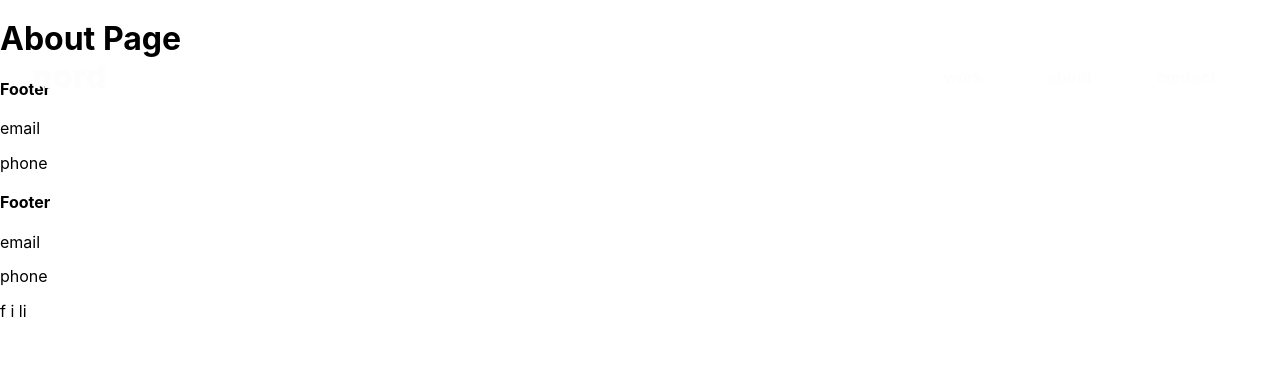
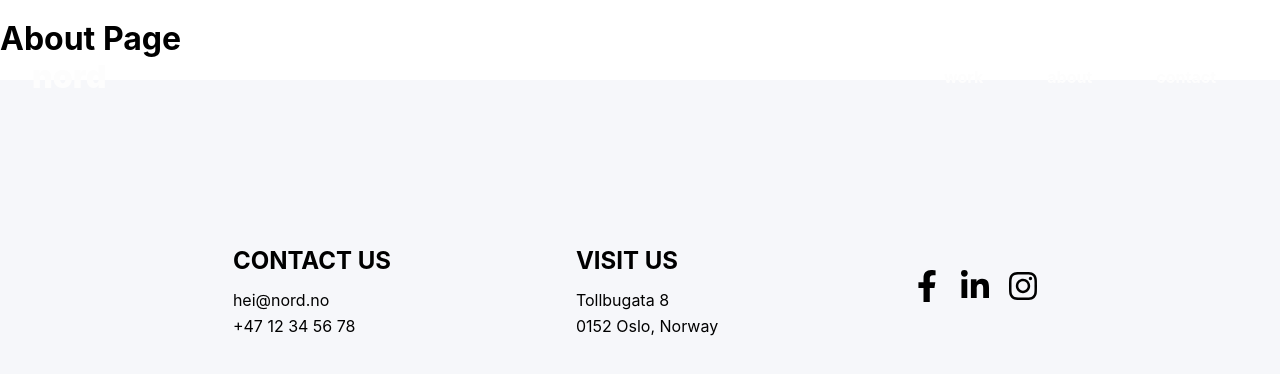
Before and after one commit to gdhebling/nord-agency-website, a Gatsby site in the folder web/: page /about in a window 1280 px wide. Built offline with nearby package versions, Linux system fonts and the light colour scheme; Gatsby itself is replaced by a stand-in of ours.

Commit message:
Finish basis of the Footer component

```diff
--- a/web/src/components/footer.js
+++ b/web/src/components/footer.js
@@ -1,33 +1,80 @@
 import React from 'react';
-import styled from 'styled-components';
+import styled, { css } from 'styled-components';
+import { StyledIconBase } from '@styled-icons/styled-icon';
+import { FacebookF, Instagram, LinkedinIn } from '@styled-icons/fa-brands';
 
-const FooterWrapper = styled.footer``;
+import { FaFacebookF, FaLinkedinIn, FaInstagram } from 'react-icons/fa';
 
-const FooterColumn = styled.div``;
+const FooterWrapper = styled.footer`
+  height: 40vh;
+  align-items: center;
+  justify-content: space-evenly;
+  padding: 3rem;
+  display: flex;
+  background: #f6f7fa;
+`;
 
-const FooterTitle = styled.h4``;
+const FooterColumn = styled.div`
+  text-align: left;
+`;
 
-const FooterItem = styled.p``;
+const FooterTitle = styled.h4`
+  font-size: 1.5rem;
+  font-weight: 700;
+  text-transform: uppercase;
+  margin: 1rem 0;
+`;
 
-const FooterSocialMedia = styled.div``;
+const FooterItem = styled.p`
+  font-size: 1rem;
+  margin: 0.5rem 0;
+`;
+
+const StyledSocialMediaIcons = css`
+  cursor: pointer;
+  font-size: 2rem;
+  margin: 0 0.5rem;
+`;
+
+const StyledFacebookIcon = styled(FaFacebookF)`
+  ${StyledSocialMediaIcons}
+`;
+const StyledLinkedInIcon = styled(FaLinkedinIn)`
+  ${StyledSocialMediaIcons}
+`;
+const StyledInstagramIcon = styled(FaInstagram)`
+  ${StyledSocialMediaIcons}
+`;
+
+/* const FooterSocialMedia = styled.div`
+  display: flex;
+  width: 100%;
+  justify-content: space-between;
+
+  ${StyledIconBase} {
+    margin: 0 0.2rem;
+  }
+`; */
 
 const Footer = () => {
   return (
     <FooterWrapper>
       <FooterColumn>
-        <FooterTitle>Footer</FooterTitle>
-        <FooterItem>email</FooterItem>
-        <FooterItem>phone</FooterItem>
+        <FooterTitle>Contact Us</FooterTitle>
+        <FooterItem>hei@nord.no</FooterItem>
+        <FooterItem>+47 12 34 56 78</FooterItem>
       </FooterColumn>
 
       <FooterColumn>
-        <FooterTitle>Footer</FooterTitle>
-        <FooterItem>email</FooterItem>
-        <FooterItem>phone</FooterItem>
+        <FooterTitle>Visit Us</FooterTitle>
+        <FooterItem>Tollbugata 8</FooterItem>
+        <FooterItem>0152 Oslo, Norway</FooterItem>
       </FooterColumn>
 
       <FooterColumn>
-        <FooterSocialMedia>f i li</FooterSocialMedia>
+        <StyledFacebookIcon />
+        <StyledLinkedInIcon />
+        <StyledInstagramIcon />
       </FooterColumn>
     </FooterWrapper>
   );
```
